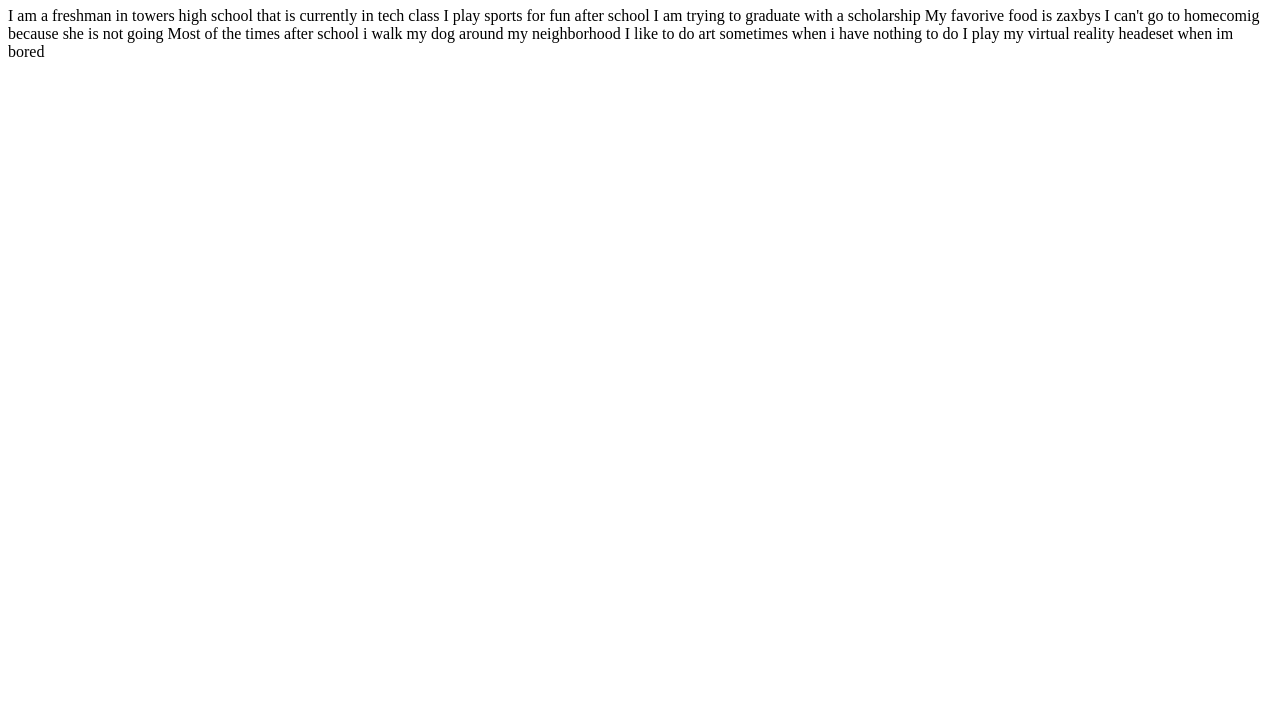
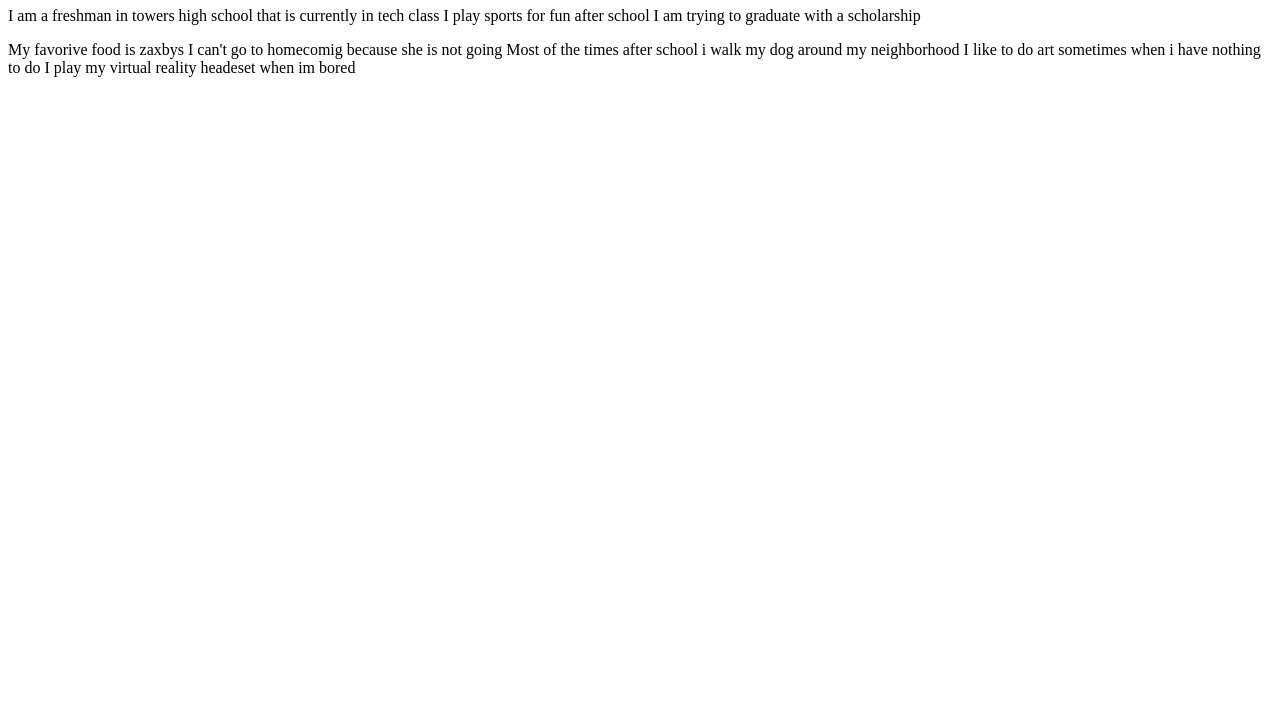
Before and after one commit to eddie19423/eddie19423.github.io, a plain HTML site: page index.html in a window 1280 px wide. Shown: the part 73-800 px from the top of the page. Drawn offline with Linux system fonts and the light colour scheme.

Commit message:
Update index.html

```diff
--- a/index.html
+++ b/index.html
@@ -3,12 +3,16 @@
    <H1>
       Edilson Larumbe
     </H1>
+   <p>
    I am a freshman in towers high school that is currently in tech class
    I play sports for fun after school
    I am trying to graduate with a scholarship
+   </P>
+   <p>
    My favorive food is zaxbys
    I can't go to homecomig because she is not going
    Most of the times after school i walk my dog around my neighborhood
    I like to do art sometimes when i have nothing to do
    I play my virtual reality headeset when im bored
-</html>
+   </p>
+   </html>
```
